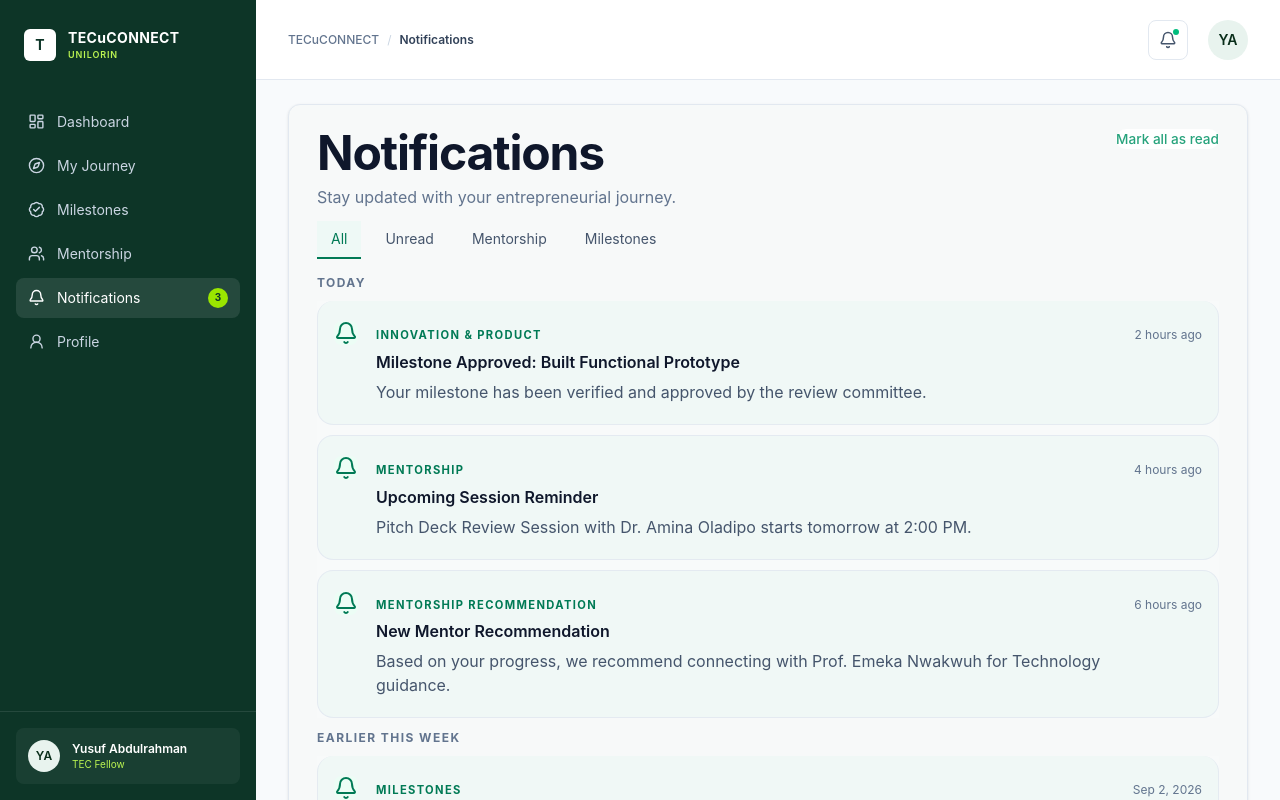
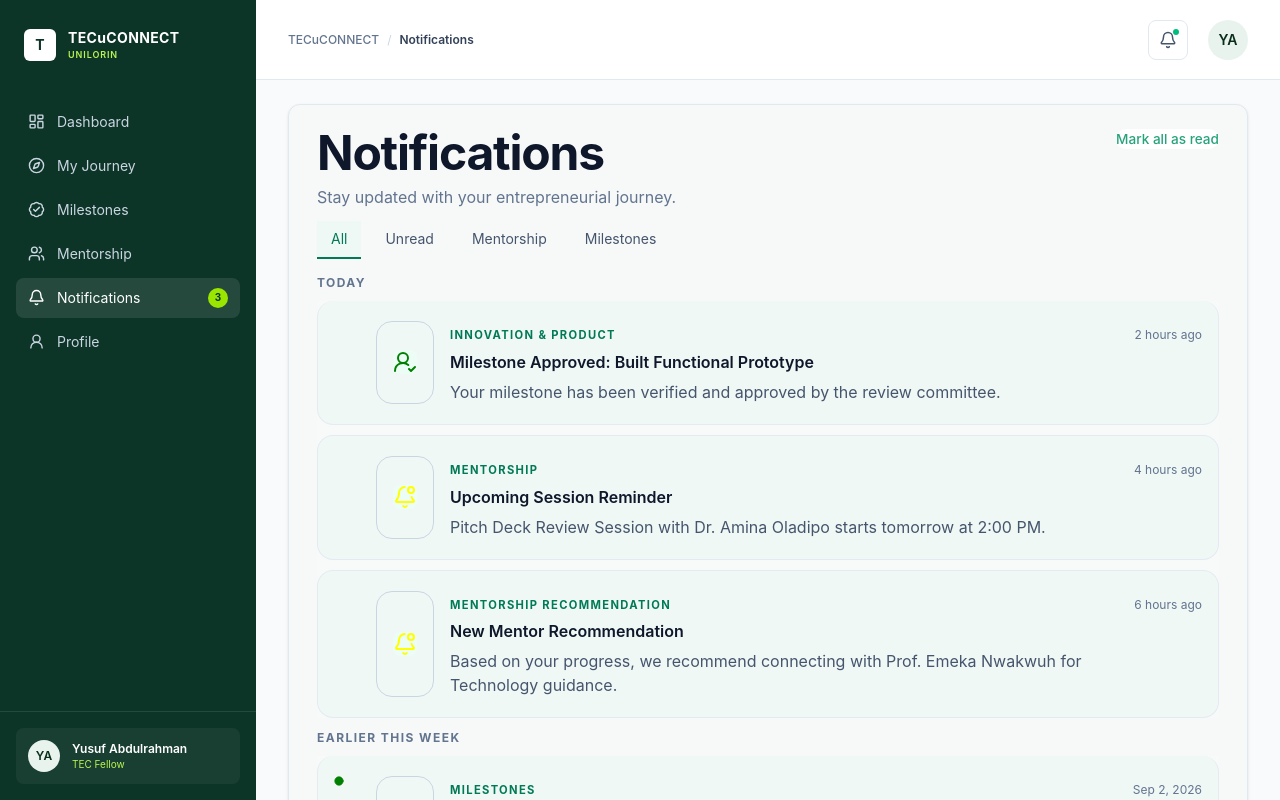
Before and after one commit to Crownolar/tecuconnect-frontend, a React (Vite) app: page /student/notifications in a window 1280 px wide. Built offline with nearby package versions, Linux system fonts and the light colour scheme.

Commit message:
feat: enhance notification icons to match colors of notifications

```diff
--- a/src/features/student/notifications/components/NotificationTabs.jsx
+++ b/src/features/student/notifications/components/NotificationTabs.jsx
@@ -1,17 +1,30 @@
 import { Bell } from "lucide-react";
-
+import { Circle, UserRoundCheck, BellDot, Ribbon } from "lucide-react";
+const icons = {
+  info: BellDot,
+  success: UserRoundCheck,
+  muted: Ribbon,
+};
 function NotificationIcon({ tone }) {
   const palette = {
     success: "bg-emerald-50 text-emerald-700",
     info: "bg-emerald-50 text-emerald-700",
     muted: "bg-slate-200/70 text-slate-500",
   };
+  const color = {
+    info: "yellow",
+    muted: "white",
+    success: "green",
+    warning: "red",
+  };
+
+  const Icon = icons[tone];
 
   return (
     <div
       className={`grid h-6 w-6 place-items-center rounded-lg ${palette[tone] ?? palette.info}`}
     >
-      <Bell />
+      <Icon color={color[tone]} />
     </div>
   );
 }
@@ -20,11 +33,20 @@ function NotificationTabs({ group, item }) {
     <>
       <article
         key={`${group.label}-${item.title}`}
-        className={`grid gap-3 rounded-2xl  bg-[#10B98108] border border-slate-200/80 p-4 first:border-t-0 sm:gap-4 md:grid-cols-[26px_minmax(0,1fr)_auto] md:py-5 ${
+        className={`grid gap-3 rounded-2xl  bg-[#10B98108] border border-slate-200/80 p-4 first:border-t-0 sm:gap-4 md:grid-cols-[26px_auto_minmax(0,1fr)_auto] md:py-5 ${
           item.tone === "muted" ? "text-slate-500" : "text-slate-800"
         }`}
       >
-        <NotificationIcon tone={item.tone} />
+        <span>
+          {item.category == "Milestones" ? (
+            <Circle fill='green' color='green' size={10} />
+          ) : (
+            ""
+          )}
+        </span>
+        <button className='border border-slate-300 rounded-2xl px-4 py-0'>
+          <NotificationIcon tone={item.tone} />
+        </button>
 
         <div className='min-w-0'>
           <span
```
